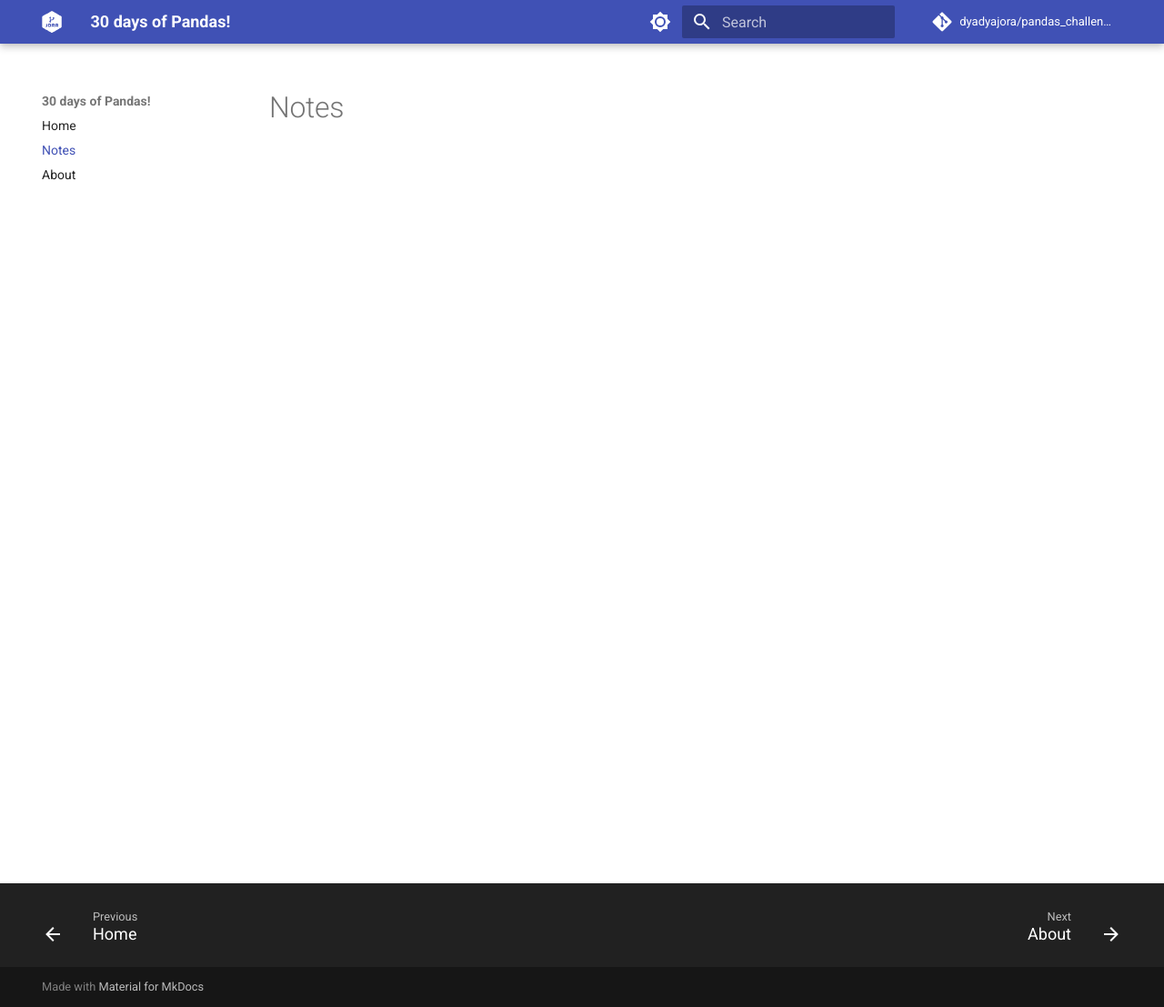
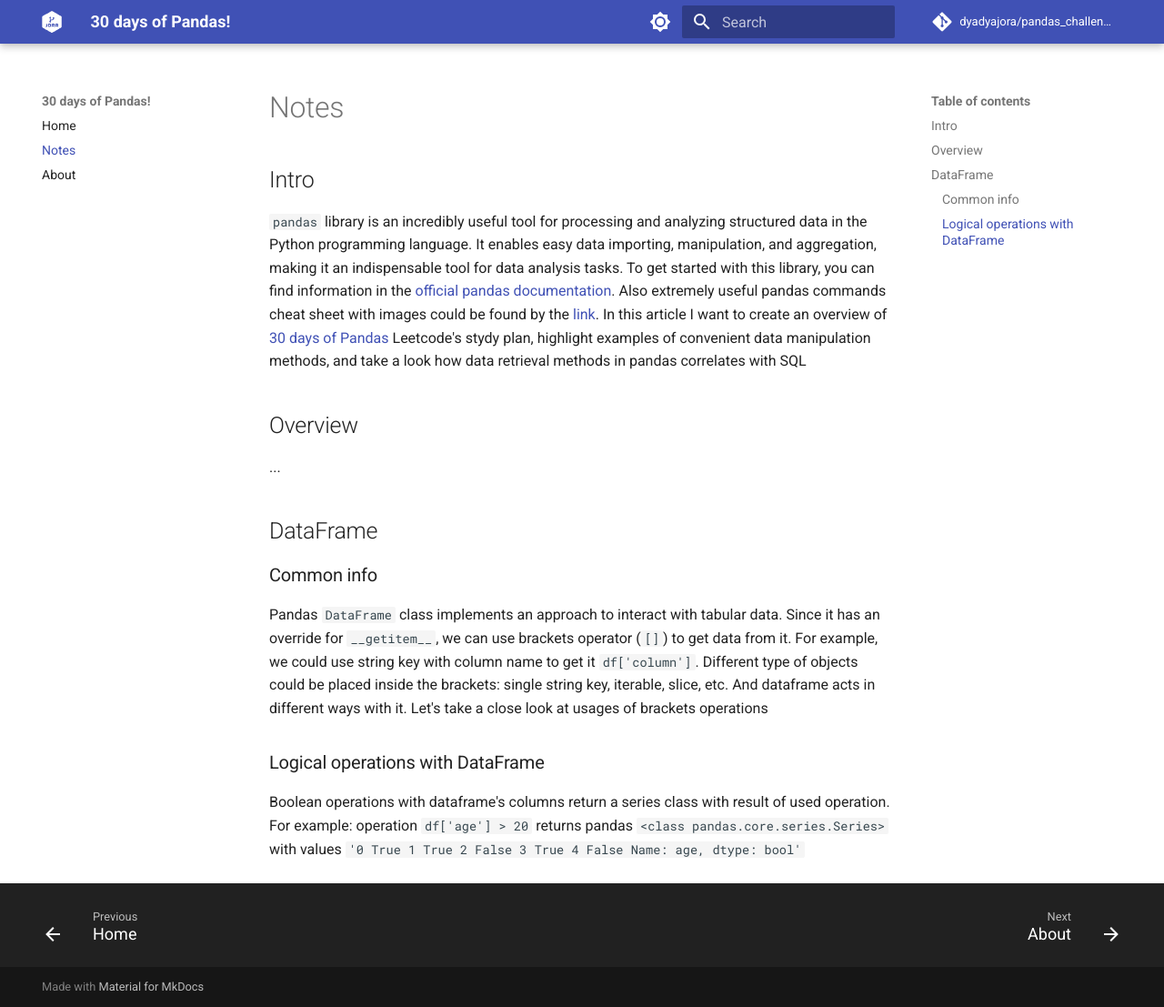
Before and after one commit to dyadyaJora/pandas_challenge, an MkDocs documentation site: the page built from docs/notes.md, in a window 1280 px wide and 1107 px high. Shown: the whole window at 91% size. Built offline with MkDocs 1.6.1 and Material for MkDocs 9.7.7, drawn with Linux system fonts in a browser that asks for light colours; comment, search, counter and statistics services are not loaded.

Commit message:
save articles init

```diff
--- a/docs/notes.md
+++ b/docs/notes.md
@@ -1 +1,32 @@
 # Notes
+
+## Intro
+
+`pandas` library is an incredibly useful tool for processing and analyzing structured data in the Python programming language. It enables easy data importing, manipulation, and aggregation, making it an indispensable tool for data analysis tasks.
+To get started with this library, you can find information in the [official pandas documentation](https://pandas.pydata.org/docs/). Also extremely useful pandas commands cheat sheet with images could be found by the [link](https://pandas.pydata.org/Pandas_Cheat_Sheet.pdf).
+In this article I want to create an overview of [30 days of Pandas](https://leetcode.com/studyplan/30-days-of-pandas/) Leetcode's stydy plan, highlight examples of convenient data manipulation methods, and take a look how data retrieval methods in pandas correlates with SQL
+
+## Overview
+
+...
+
+## DataFrame
+
+### Common info
+
+Pandas `DataFrame` class implements an approach to interact with tabular data. Since it has an override for `__getitem__`, we can use brackets operator (`[]`) to get data from it.
+For example, we could use string key with column name to get it `df['column']`.
+Different type of objects could be placed inside the brackets: single string key, iterable, slice, etc.
+And dataframe acts in different ways with it.
+Let's take a close look at usages of brackets operations
+
+### Logical operations with DataFrame
+
+Boolean operations with dataframe's columns return a series class with result of used operation.
+For example: operation `df['age'] > 20` returns pandas `<class pandas.core.series.Series>` with values
+`'0 True
+1     True
+2    False
+3     True
+4    False
+Name: age, dtype: bool'`
```
Also changed, not shown: docs/about.md (+2 -0 lines), docs/index.md (+1 -1 lines).
